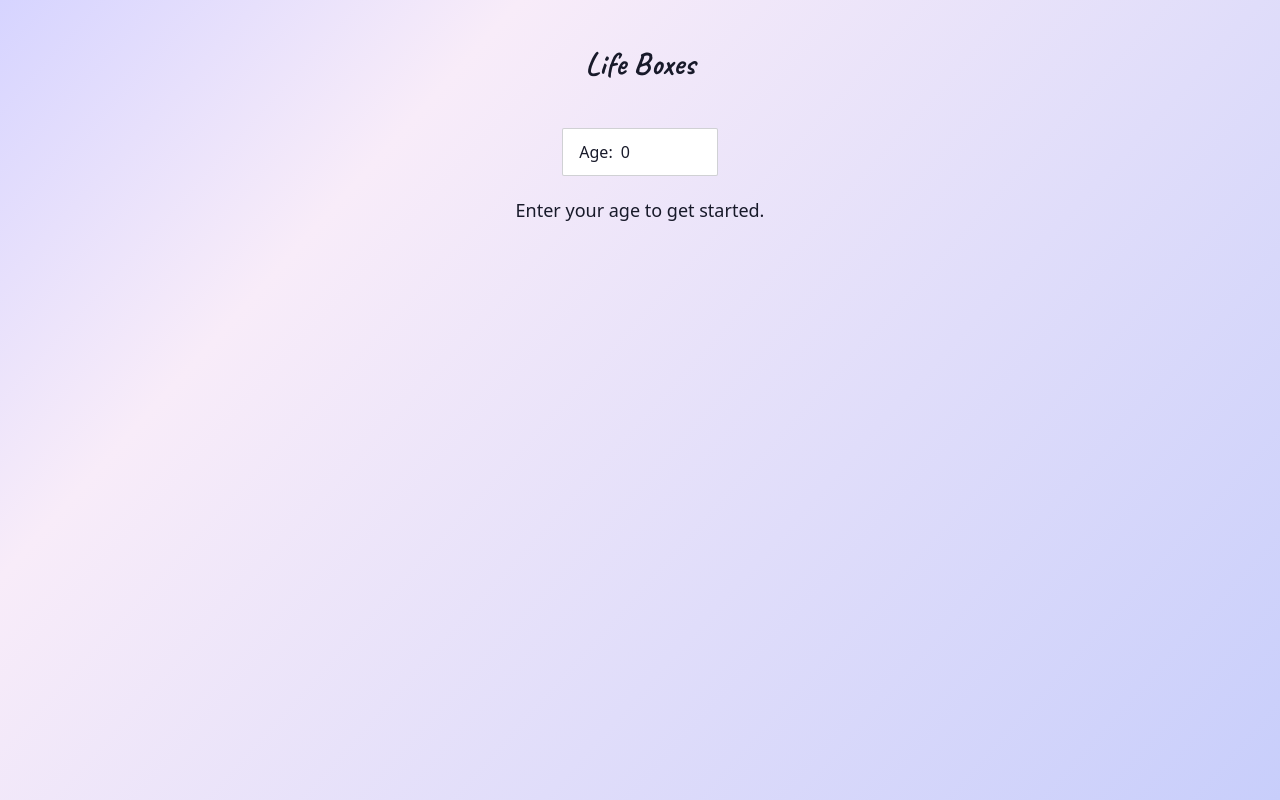
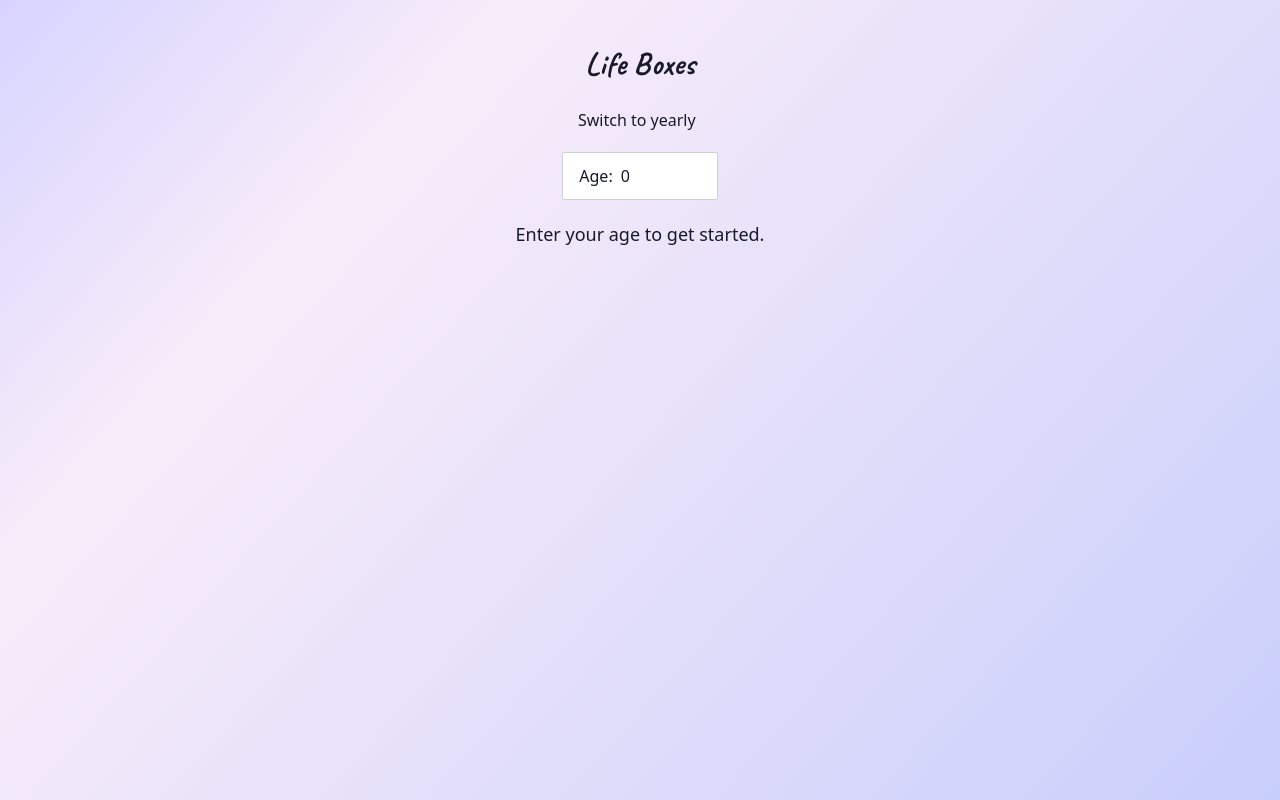
Before and after one commit to rafailg/life_boxes, a Svelte app: page / in a window 1280 px wide. Built offline with nearby package versions, Linux system fonts and the light colour scheme.

Commit message:
switch between weekly and yearly

```diff
--- a/src/App.svelte
+++ b/src/App.svelte
@@ -1,12 +1,23 @@
 <script lang="ts">
     import './fonts.css'
     import YearlyOverview from "./lib/YearlyOverview.svelte";
+    let weekly = false;
 </script>
 
 <main class="w-screen h-screen flex flex-col gradient-background">
-    <div class="w-fit self-center my-10 font-bold header select-none">Life Boxes</div>
+    <div class="w-fit self-center mt-10 font-bold header select-none">Life Boxes</div>
 
-    <YearlyOverview></YearlyOverview>
+    <label class="swap my-5">
+        <input type="checkbox" bind:checked={weekly}/>
+        <div class="swap-on">Switch to weekly</div>
+        <div class="swap-off">Switch to yearly</div>
+    </label>
+
+    {#if weekly}
+        <div>Weekly not implemented yet</div>
+    {:else}
+        <YearlyOverview></YearlyOverview>
+    {/if}
 </main>
 
 <style>
```
